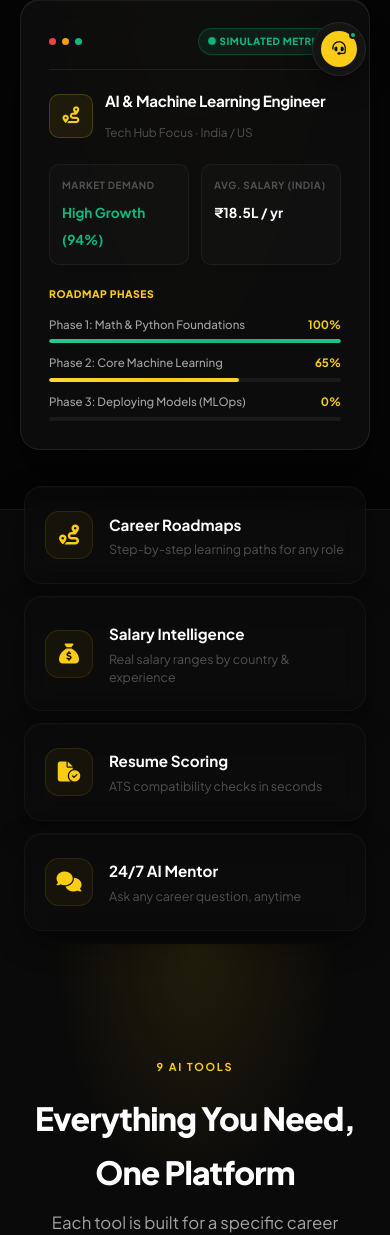
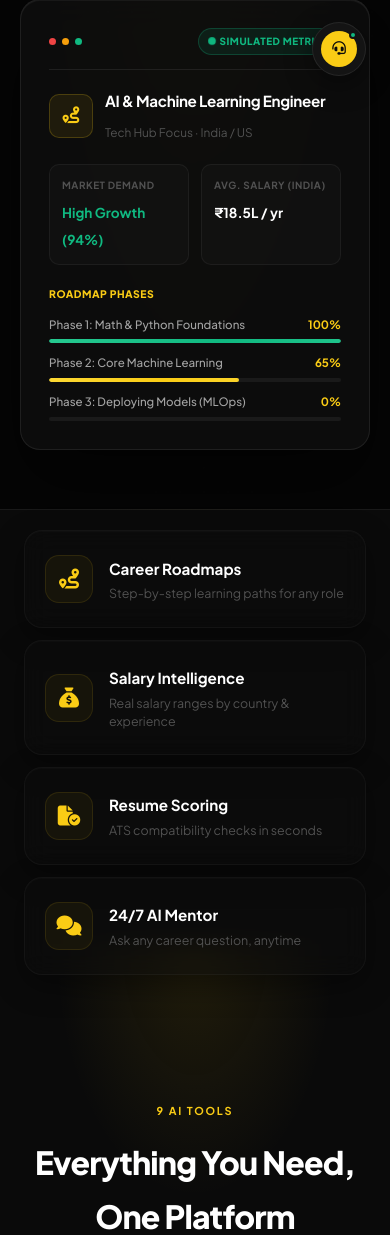
Before and after one commit to shubhodbirajdar928-hash/CareerVerse-AI, a Flask app: page / in a window 390 px wide. Shown: the part 744-1979 px from the top of the page. Run offline with Flask 3, Linux system fonts and the light colour scheme; some libraries are stand-ins or nearby versions.

Commit message:
Adjust highlights section vertical placement to remove layout overlap

```diff
--- a/static/css/home.css
+++ b/static/css/home.css
@@ -438,7 +438,7 @@
 /* === HIGHLIGHTS BAR === */
 .highlights {
     padding: 0 24px;
-    margin-top: -50px;
+    margin-top: 20px;
     position: relative;
     z-index: 2;
 }
@@ -1142,7 +1142,7 @@
     }
 
     .highlights {
-        margin-top: -24px;
+        margin-top: 20px;
     }
 
     .highlights-grid {
```
